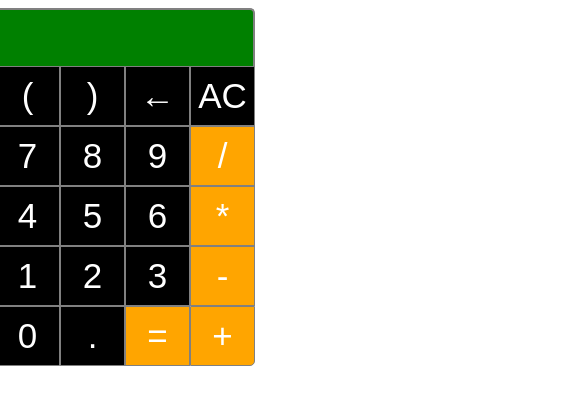
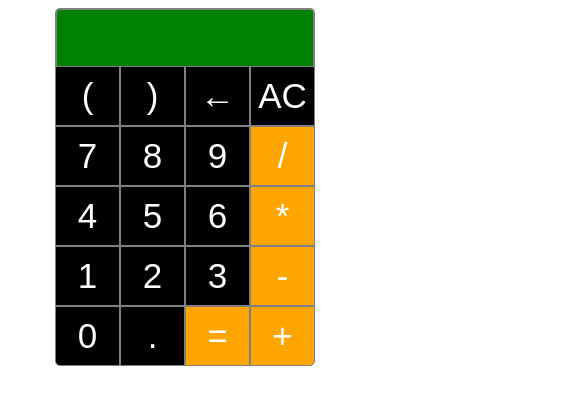
Before and after one commit to s-edu/s-edu.github.io, a plain HTML site: page calc/index.html in a window 390 px wide. Shown: the top 404 px of the page, 585 px wide, since content can reach past the window. Drawn offline with Linux system fonts and the light colour scheme.

Commit message:
Update style.css

```diff
--- a/calc/style.css
+++ b/calc/style.css
@@ -115,7 +115,7 @@ body  {
 
   .calc-main  {
 
-    margin-left: calc(50% - 200px);
+    margin-left: calc(50% - 140px);
     top: 10px;
   }
 
```
